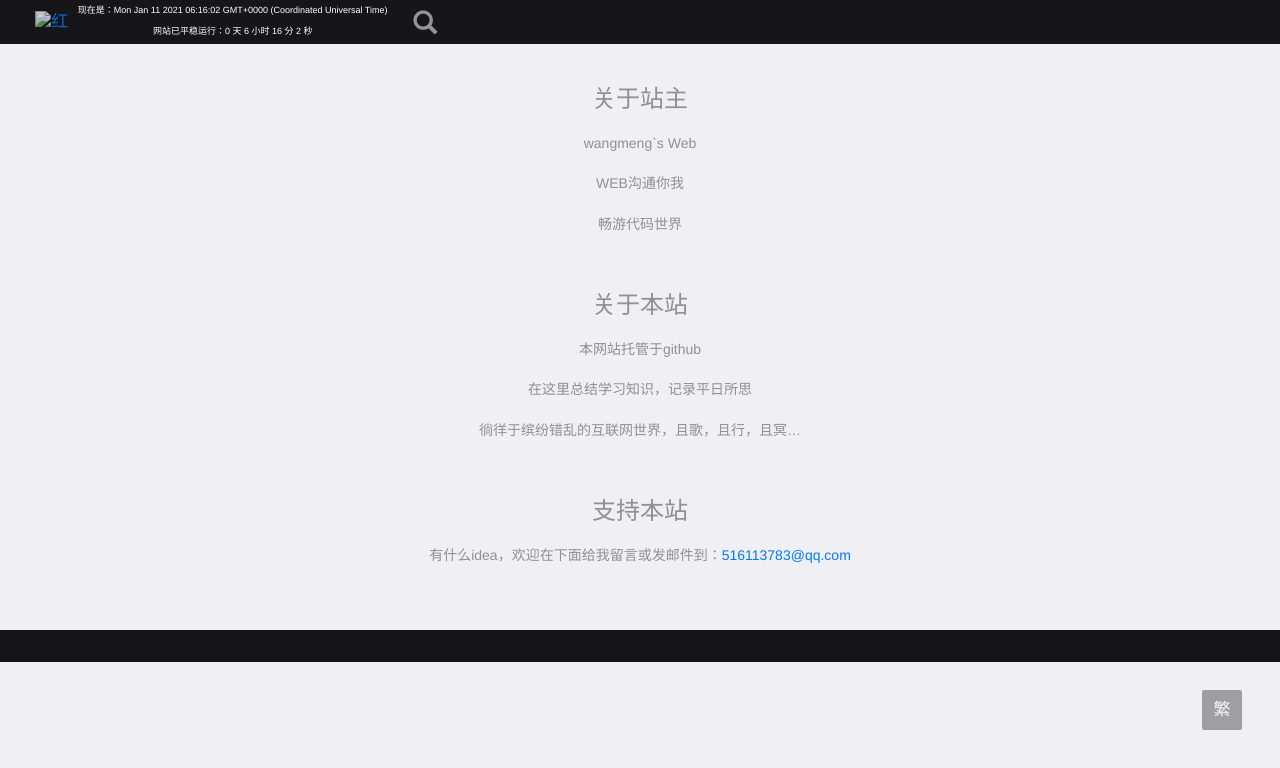
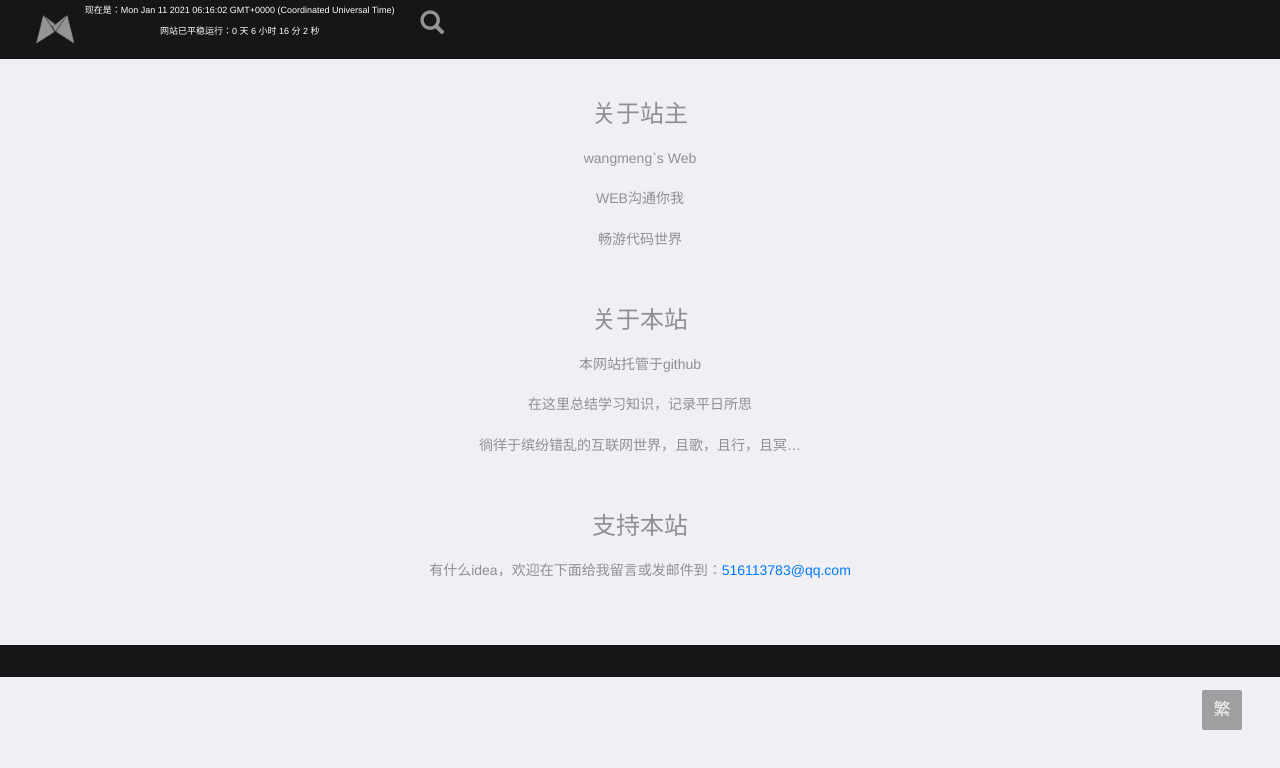
Before and after one commit to wangmeng103/wangmeng103.github.io, a plain HTML site: page about.html in a window 1280 px wide. Drawn offline with Linux system fonts and the light colour scheme; a web font is replaced by a local one.

Commit message:
Update about.html

```diff
--- a/about.html
+++ b/about.html
@@ -31,7 +31,7 @@
 <body background="related/07.jpg">
     <!-- Header -->
     <div class="nav">
-        <a class="logo" href="index.html"><img src="style/images/logo.png" width="40" title="红"></a>
+        <a class="logo" href="index.html"><img src="./logo.png" width="40" title="红"></a>
         <span id="site_runtime" style="color:white; font-size: xx-small;"></span>
         <a class="logo pull-right sobtn"><span class="glyphicon glyphicon-search" style="color: #B4B4B4;"></span></a>
     </div>
```
